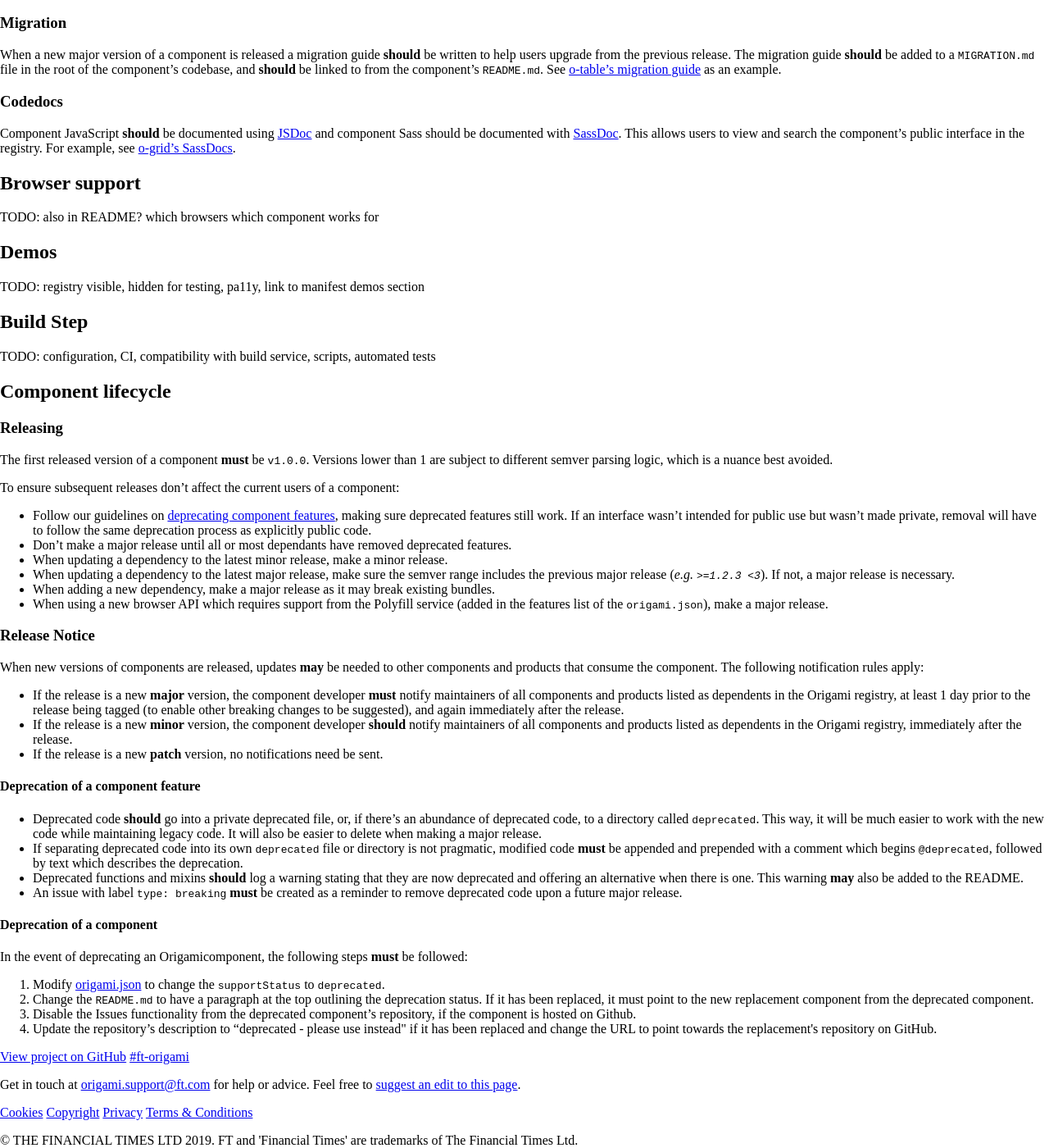
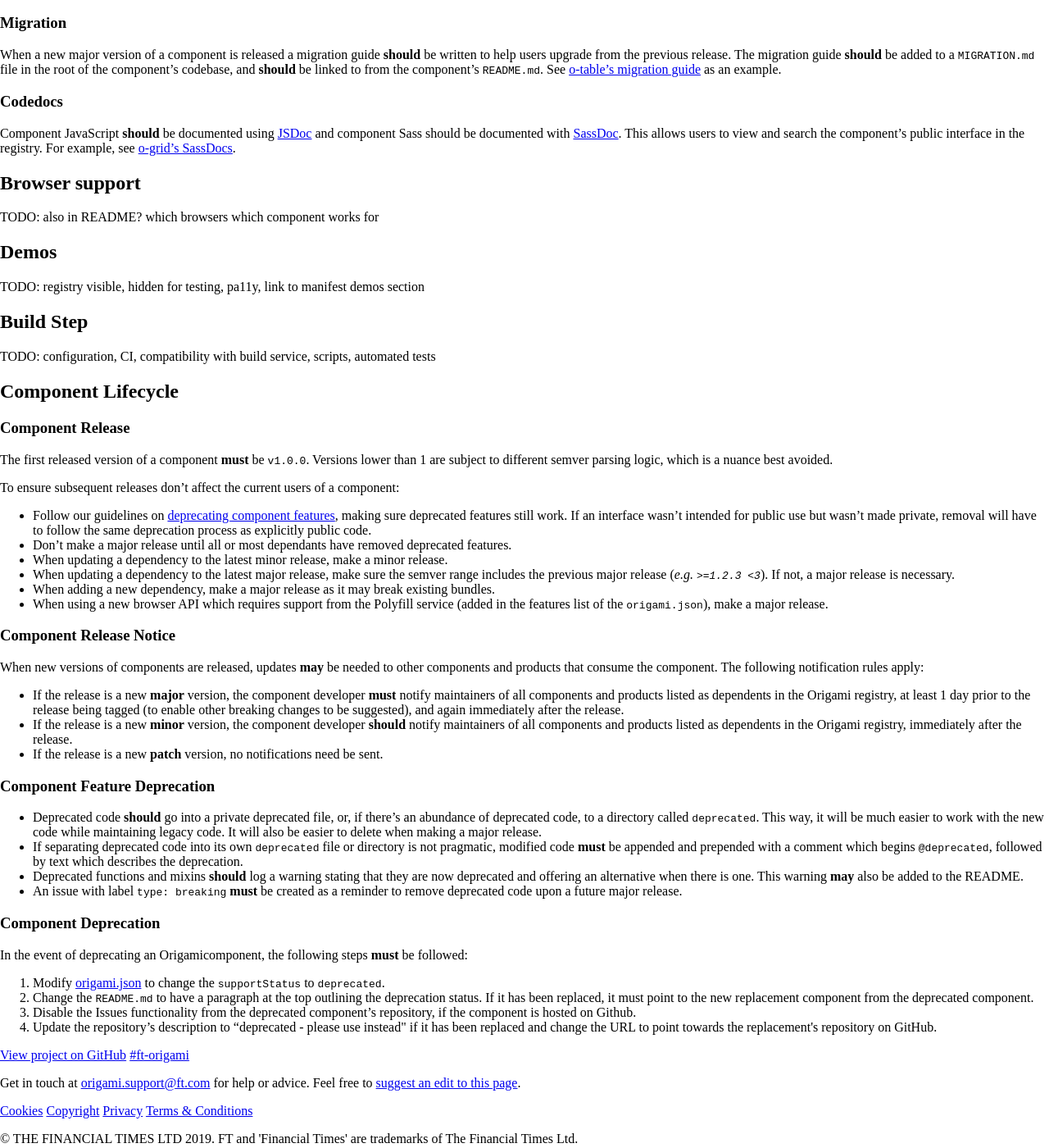
Before and after one commit to Financial-Times/origami-website, a Jekyll site: the page built from _specification-v1/components.md, in a window 1280 px wide and 1400 px high, scrolled down 4667 px. Shown: the whole window at 82% size. Built offline with Jekyll 4.4.1, drawn with Linux system fonts in a browser that asks for light colours; a style sheet for code colours, icons or effects is not loaded.

Commit message:
Update headings

````diff
--- a/_specification-v1/components.md
+++ b/_specification-v1/components.md
@@ -268,22 +268,22 @@ TODO: registry visible, hidden for testing, pa11y, link to manifest demos sectio
 TODO: configuration, CI, compatibility with build service, scripts, automated tests
 
 
-## Component lifecycle
+## Component Lifecycle
 
-### Releasing
+### Component Release
 
 The first released version of a component **must** be `v1.0.0`. Versions lower than 1 are subject to different semver parsing logic, which is a nuance best avoided.
 
 To ensure subsequent releases don't affect the current users of a component:
 
-- Follow our guidelines on [deprecating component features](#deprecation-of-a-component-feature), making sure deprecated features still work. If an interface wasn't intended for public use but wasn't made private, removal will have to follow the same deprecation process as explicitly public code.
+- Follow our guidelines on [deprecating component features](#component-feature-deprecation), making sure deprecated features still work. If an interface wasn't intended for public use but wasn't made private, removal will have to follow the same deprecation process as explicitly public code.
 - Don’t make a major release until all or most dependants have removed deprecated features.
 - When updating a dependency to the latest minor release, make a minor release.
 - When updating a dependency to the latest major release, make sure the semver range includes the previous major release (_e.g. `>=1.2.3 <3`_). If not, a major release is necessary.
 - When adding a new dependency, make a major release as it may break existing bundles.
 - When using a new browser API which requires support from the Polyfill service (added in the features list of the `origami.json`), make a major release.
 
-### Release Notice
+### Component Release Notice
 
 When new versions of components are released, updates **may** be needed to other components and products that consume the component. The following notification rules apply:
 
@@ -291,14 +291,14 @@ When new versions of components are released, updates **may** be needed to other
 - If the release is a new **minor** version, the component developer **should** notify maintainers of all components and products listed as dependents in the Origami registry, immediately after the release.
 - If the release is a new **patch** version, no notifications need be sent.
 
-#### Deprecation of a component feature
+### Component Feature Deprecation
 
 - Deprecated code **should** go into a private deprecated file, or, if there’s an abundance of deprecated code, to a directory called `deprecated`. This way, it will be much easier to work with the new code while maintaining legacy code. It will also be easier to delete when making a major release.
 - If separating deprecated code into its own `deprecated` file or directory is not pragmatic, modified code **must** be appended and prepended with a comment which begins ```@deprecated```, followed by text which describes the deprecation.
 - Deprecated functions and mixins **should** log a warning stating that they are now deprecated and offering an alternative when there is one. This warning **may** also be added to the README.
 - An issue with label `type: breaking` **must** be created as a reminder to remove deprecated code upon a future major release.
 
-#### Deprecation of a component
+### Component Deprecation
 
 In the event of deprecating an Origamicomponent, the following steps **must** be followed:
 
````
